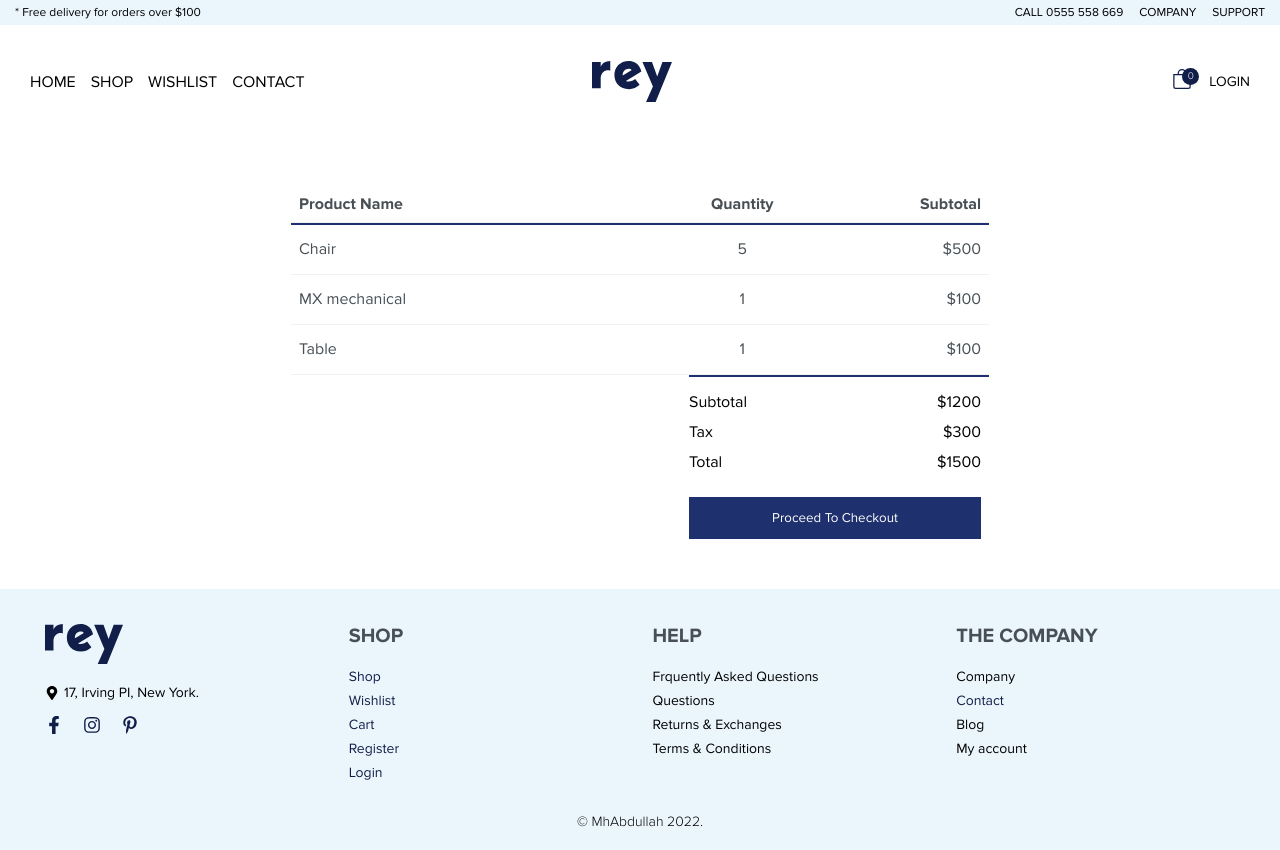
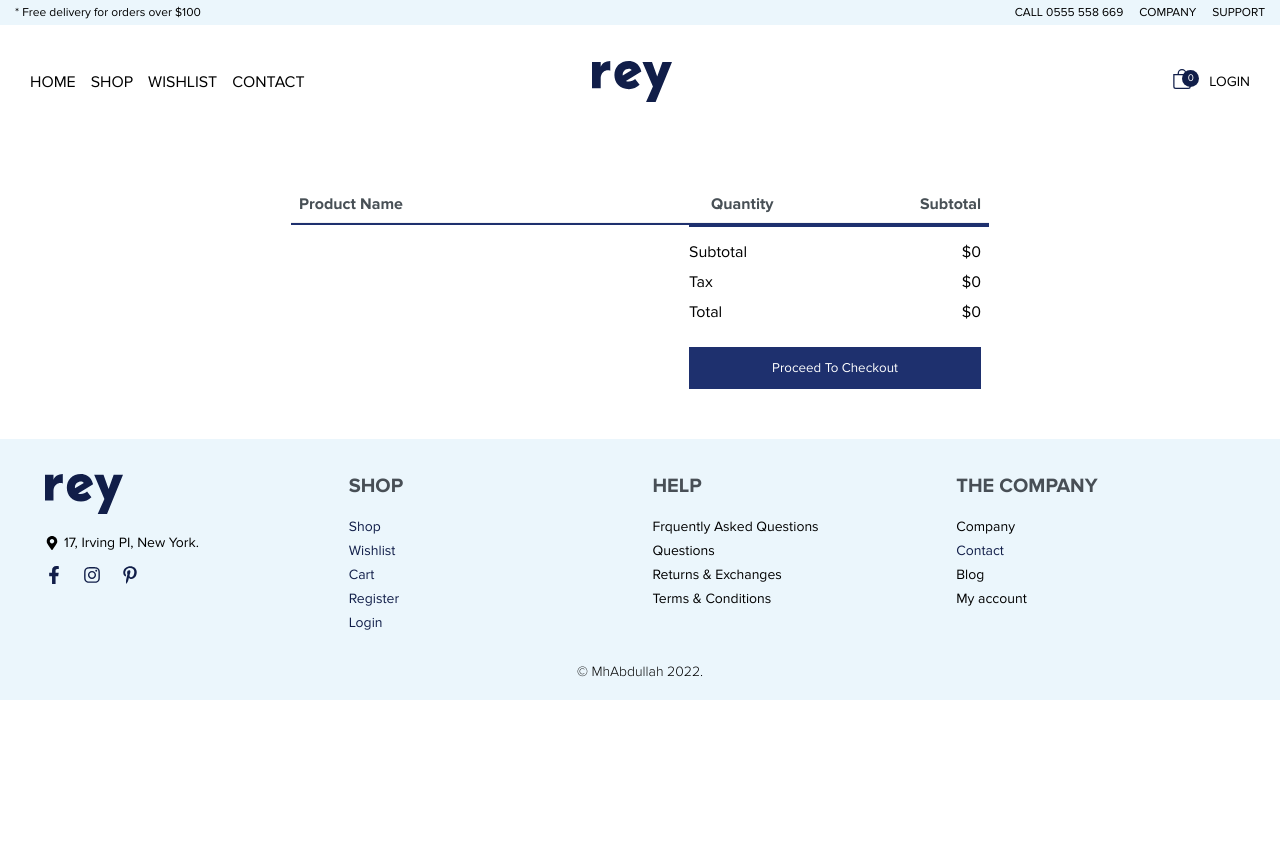
Before and after one commit to mohaymenrafi/rey-client, a React (Create React App) app in the folder client/: page /cart in a window 1280 px wide. After the commit the page ends 800 px from the top, so only its background shows below. Built offline with nearby package versions, Linux system fonts and the light colour scheme.

Commit message:
cart reducers added

```diff
--- a/client/src/components/Header/Desktop.tsx
+++ b/client/src/components/Header/Desktop.tsx
@@ -100,13 +100,13 @@ const Desktop: React.FC<IHeaderProps> = ({ logo, menuItem }) => {
 				onClick={hanldeLogoClick}
 			/>
 			<Right>
-				<CartIcon amount={count}>
-					<Link to="/cart">
+				<Link to="/cart">
+					<CartIcon amount={count}>
 						<Icon>
 							<BsBag />
 						</Icon>
-					</Link>
-				</CartIcon>
+					</CartIcon>
+				</Link>
 				{user ? (
 					<>
 						<SmallText>
--- a/client/src/features/cart/cartSlice.ts
+++ b/client/src/features/cart/cartSlice.ts
@@ -1,6 +1,6 @@
 import { createSlice, PayloadAction } from "@reduxjs/toolkit";
 import { ICartProduct } from "../../types/product";
-import { findIndex, reduce } from "lodash";
+import { filter, findIndex, reduce } from "lodash";
 import { RootState } from "../../app/store";
 
 interface IState {
@@ -53,6 +53,51 @@ const cartSlice = createSlice({
 			state.tax = (state.subTotal * 9) / 100;
 			state.total = state.subTotal + state.tax;
 		},
+		removeFromCart: (state, action: PayloadAction<ICartProduct>) => {
+			const { _id } = action.payload;
+			state.products = filter(state.products, (item) => item._id !== _id);
+			state.count = state.products.length;
+			state.subTotal = reduce(
+				state.products,
+				(sum, item) => {
+					return sum + item.price * item.quantity;
+				},
+				0
+			);
+			state.tax = (state.subTotal * 9) / 100;
+			state.total = state.subTotal + state.tax;
+		},
+		increase: (state, action: PayloadAction<ICartProduct>) => {
+			const { _id } = action.payload;
+			const itemIndex = findIndex(state.products, (item) => item._id === _id);
+			state.products[itemIndex].quantity += 1;
+			state.subTotal = reduce(
+				state.products,
+				(sum, item) => {
+					return sum + item.price * item.quantity;
+				},
+				0
+			);
+			state.tax = (state.subTotal * 9) / 100;
+			state.total = state.subTotal + state.tax;
+		},
+		decrease: (state, action: PayloadAction<ICartProduct>) => {
+			const { _id } = action.payload;
+			const itemIndex = findIndex(state.products, (item) => item._id === _id);
+			state.products[itemIndex].quantity -= 1;
+			state.subTotal = reduce(
+				state.products,
+				(sum, item) => {
+					return sum + item.price * item.quantity;
+				},
+				0
+			);
+			state.tax = (state.subTotal * 9) / 100;
+			state.total = state.subTotal + state.tax;
+		},
+		clearCart: (state) => {
+			state = initialState;
+		},
 	},
 });
 
--- a/client/src/pages/Cart/index.tsx
+++ b/client/src/pages/Cart/index.tsx
@@ -3,6 +3,7 @@ import { useAppSelector } from "../../app/hooks";
 import Container from "../../styles/Container";
 import { theme } from "../../styles/theme";
 import { selectCart } from "../../features/cart/cartSlice";
+import { map } from "lodash";
 const ContainerExtended = styled(Container)`
 	padding-top: 30px;
 	padding-bottom: 50px;
@@ -86,9 +87,20 @@ const CheckoutButton = styled.button`
 	}
 `;
 
+const CartTitle = styled.span`
+	display: block;
+`;
+
+const ItemInfo = styled.span`
+	display: inline-block;
+	text-transform: uppercase;
+	font-size: ${theme.fs.xs};
+	font-weight: 600;
+`;
+
 const CartPage = () => {
-	const { products, count } = useAppSelector(selectCart);
-	console.log(products);
+	const { products, count, subTotal, tax, total } = useAppSelector(selectCart);
+
 	return (
 		<ContainerExtended>
 			<CartTable>
@@ -100,35 +112,34 @@ const CartPage = () => {
 					</tr>
 				</thead>
 				<tbody>
-					<tr>
-						<td className="first">Chair</td>
-						<td className="second">5</td>
-						<td className="third">$500</td>
-					</tr>
-					<tr>
-						<td className="first">MX mechanical</td>
-						<td className="second">1</td>
-						<td className="third"> $100</td>
-					</tr>
-					<tr>
-						<td className="first">Table</td>
-						<td className="second">1</td>
-						<td className="third">$100</td>
-					</tr>
+					{map(products, (item, idx) => {
+						return (
+							<tr key={idx}>
+								<td className="first">
+									<CartTitle>{item.title}</CartTitle>
+									<ItemInfo>
+										{item.selectedColor}, {item.selectedSize}
+									</ItemInfo>
+								</td>
+								<td className="second">{item.quantity}</td>
+								<td className="third"> ${item.quantity * item.price}</td>
+							</tr>
+						);
+					})}
 				</tbody>
 			</CartTable>
 			<TotalContainer>
 				<div>
 					<span>Subtotal</span>
-					<span>$1200</span>
+					<span>${subTotal}</span>
 				</div>
 				<div>
 					<span>Tax</span>
-					<span>$300</span>
+					<span>${tax}</span>
 				</div>
 				<div>
 					<span>Total</span>
-					<span>$1500</span>
+					<span>${total}</span>
 				</div>
 				<CheckoutButton>Proceed To Checkout</CheckoutButton>
 			</TotalContainer>
```
